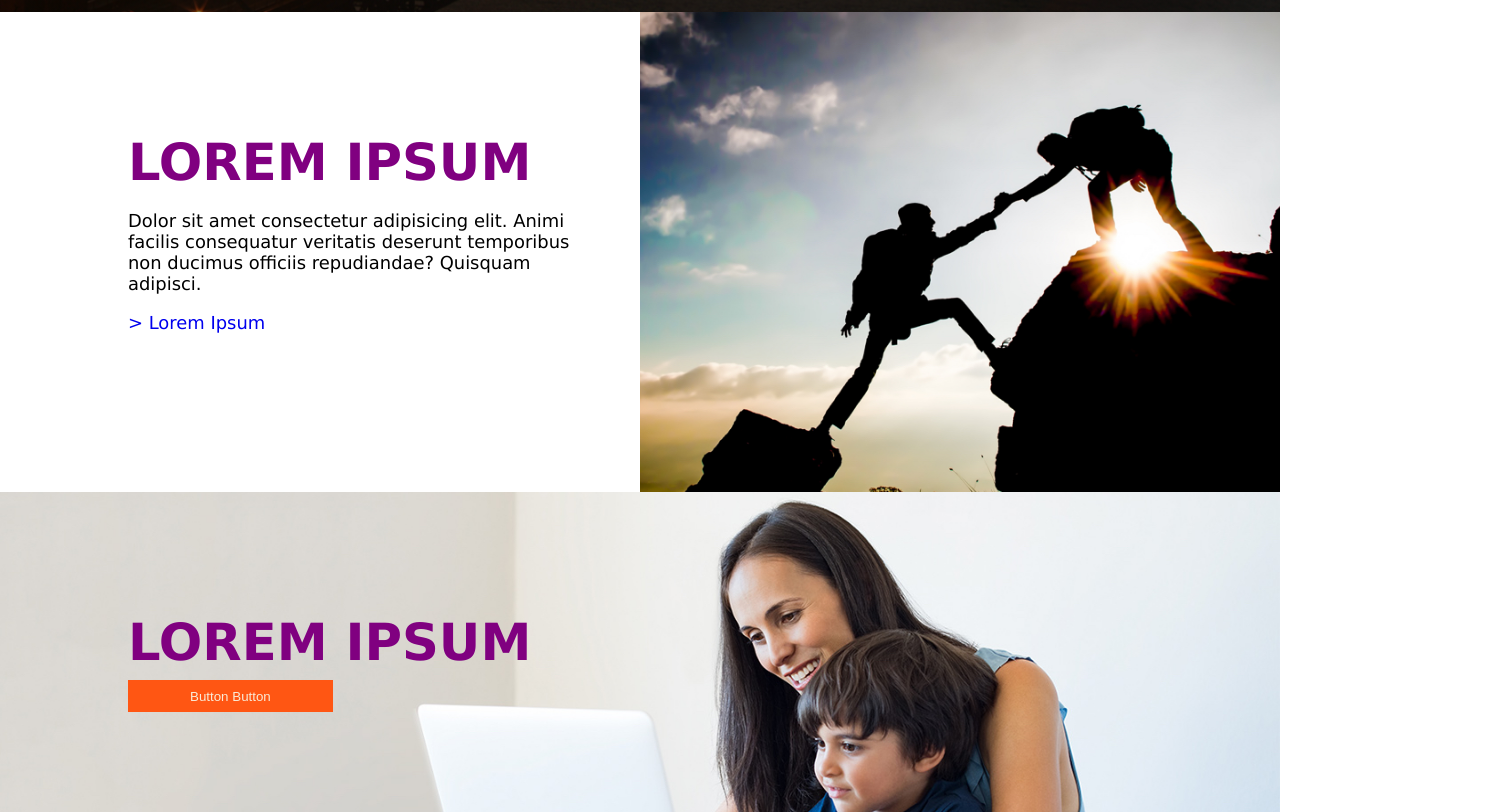
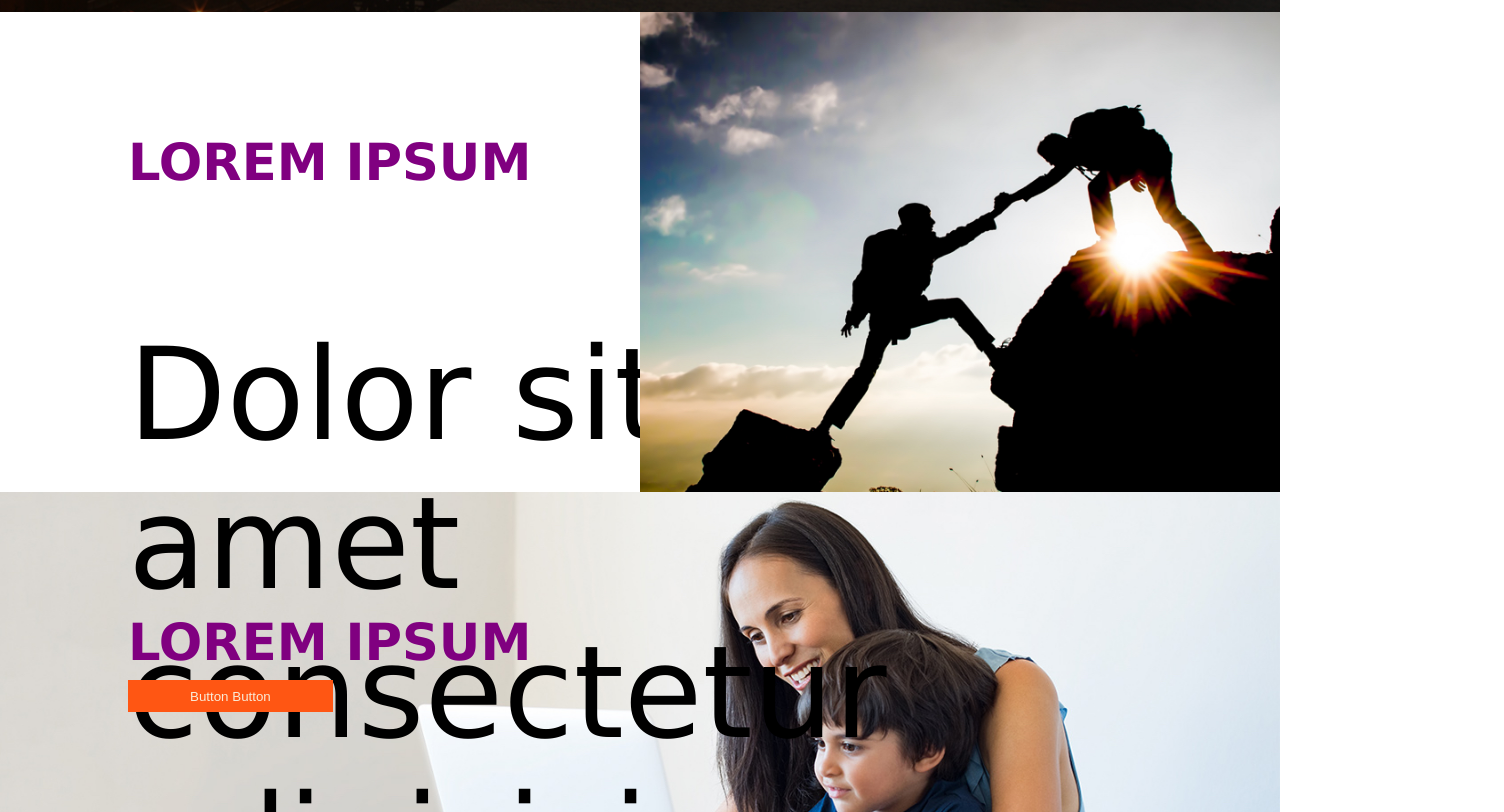
Before and after one commit to Geddydukes/Front-end-rooster, a React (Create React App) app: page / in a window 1280 px wide. Shown: the part 788-1600 px from the top of the page, 1504 px wide, since content can reach past the window. Built offline with nearby package versions, Linux system fonts and the light colour scheme.

Commit message:
adds readMe

```diff
--- a/src/App.css
+++ b/src/App.css
@@ -471,6 +471,10 @@
   }
 }
 
+.smallText {
+  font-size: 10vw;
+}
+
 @media only screen and (max-width: 550px) and (min-height: 568px) {
   .App {
     margin: 0px;
@@ -634,11 +638,14 @@
   .bodySectionFiveText {
     margin-top: 16vh;
   }
+  .socialLinksFooter {
+    padding-bottom: 1vh;
+  }
 }
 
 @media only screen and (max-width: 414px) and (min-width: 375px) and (min-height: 736px) and (max-height: 812px) {
   .App {
-    grid-template-rows: 100vh 48vh 48vh 48vh 48vh 40vh 8vh;
+    grid-template-rows: 100vh 48vh 48vh 48vh 48vh 42vh 8vh;
   }
   .smallText {
     font-size: 2.5vw;
@@ -660,6 +667,9 @@
   }
   .bodySectionFourText {
     margin-top: 10vh;
+  }
+  .socialLinksFooter {
+    margin-top: 15vh;
   }
 }
 
```
Also changed, not shown: 1 other file (tests, documents, lock files or other folders).
